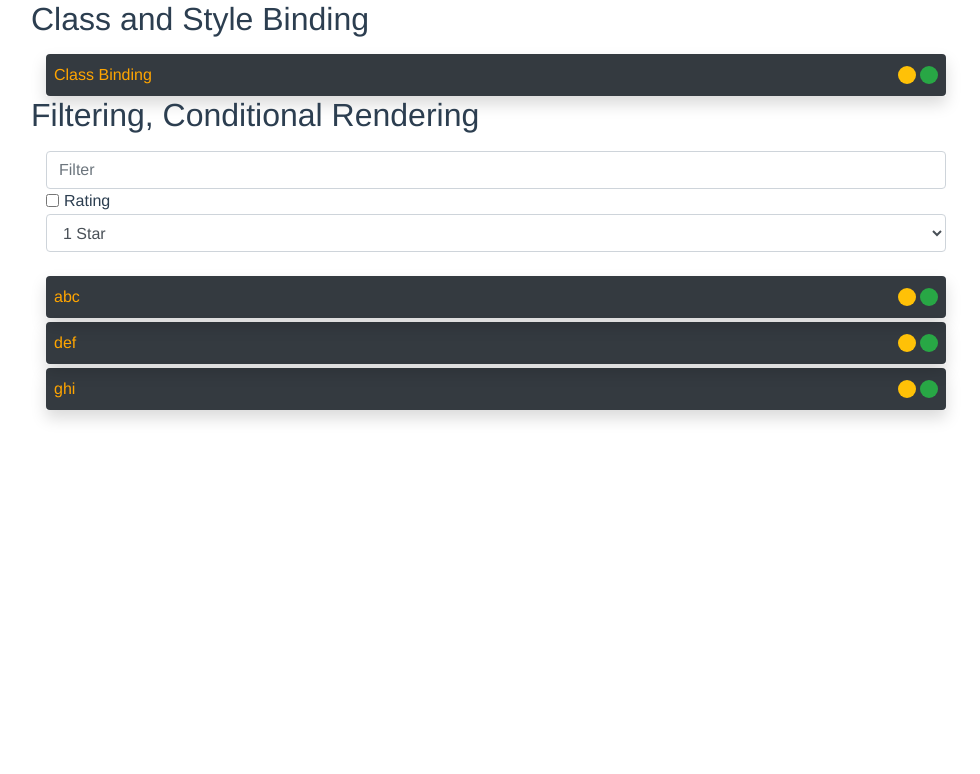
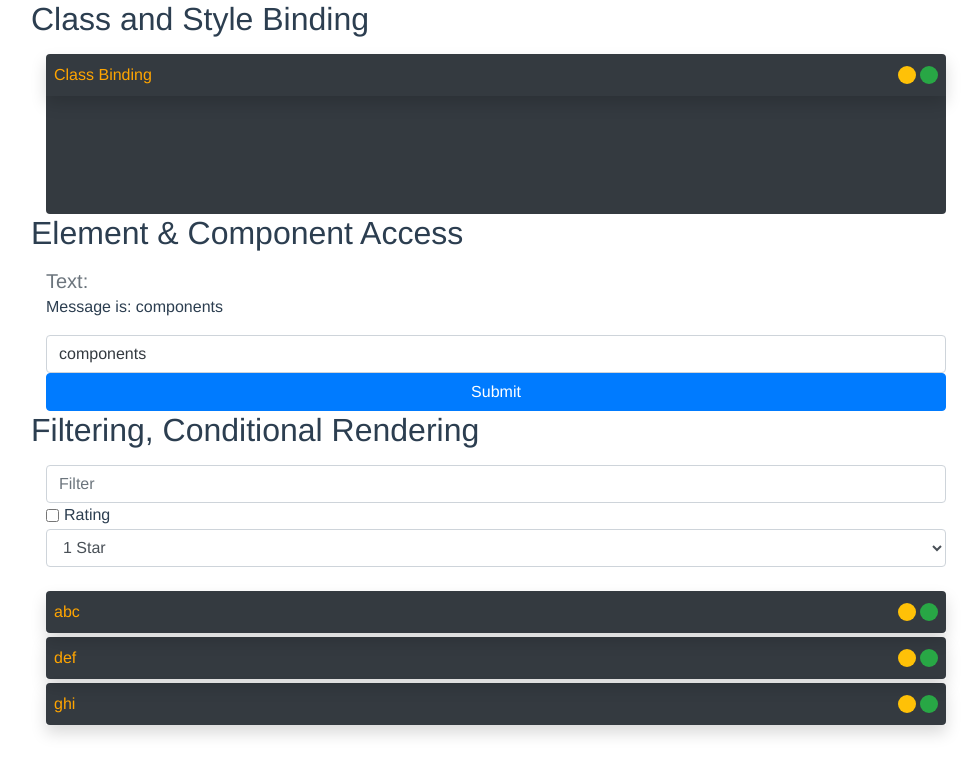
Before and after one commit to markterence/vue-exercise-3, a Vue app: page / in a window 1280 px wide. Shown: the top 774 px of the page, without its empty margins (144-1124 px from the left). Built offline with nearby package versions, Linux system fonts and the light colour scheme.

Commit message:
element and component access

```diff
--- a/src/App.vue
+++ b/src/App.vue
@@ -1,18 +1,23 @@
 <template>
   <div id="app" class="container-fluid w-75">
     <ClassStyleBinding/>
-    <FilterComponent/>
+
+    <ElementComponentAccess/>
+
+     <FilterComponent/>
   </div>
 </template>
 
 <script>
 import ClassStyleBinding from "./components/ClassStyleBinding";
 import FilterComponent from "./components/FilterComponent";
+import ElementComponentAccess from "./components/ElementComponentAccess";
 export default {
   name: "App",
   components: {
     ClassStyleBinding,
-    FilterComponent
+    FilterComponent,
+    ElementComponentAccess
   }
 };
 </script>
--- a/src/components/ClassStyleBinding.vue
+++ b/src/components/ClassStyleBinding.vue
@@ -3,7 +3,7 @@
     <h2>Class and Style Binding</h2>
     <div class="container-fluid mt-3">
       <!-- class and style binding: https://vuejs.org/v2/guide/class-and-style.html-->
-      <Term title="Class Binding" ref="term" collapse/>
+      <Term title="Class Binding" collapsed/>
     </div>
   </div>
 </template>
@@ -15,7 +15,7 @@ export default {
     Term
   },
   mounted() {
-    //const term = this.$refs.term;
+
   },
   methods: {}
 };
--- /dev/null
+++ b/src/components/ElementComponentAccess.vue
@@ -0,0 +1,33 @@
+<template>
+  <div>
+    <h2>Element & Component Access</h2>
+    <div class="container-fluid mt-3">
+      <div class="d-block">
+        <div>
+          <span class="h5 text-secondary">Text:</span>
+          <p>Message is: {{ text1 }}</p>
+          <input type="text" class="text-dark form-control" v-model="text1">
+        </div>
+        <!-- <div class="form-check form-check-inline">
+          <input class="form-check-input" type="checkbox" id="chkBox" :model="form.chk1">
+          <label class="form-check-label" for="chkBox" style="user-select:none">Box</label>
+        </div>-->
+        <button class="btn btn-block btn-primary">Submit</button>
+      </div>
+    </div>
+  </div>
+</template>
+
+<script>
+export default {
+  data() {
+    return {
+      text1: "components",
+      form: {
+        text1: "component",
+        chk1: false
+      }
+    };
+  }
+};
+</script>
```
